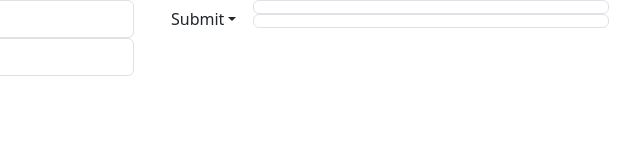
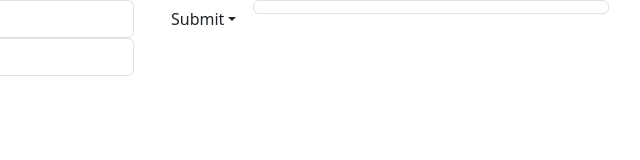
Before and after one commit to Auragen-dev/textCalculator, a plain HTML site: page index.html in a window 1280 px wide. Shown: the full height of the page, 304-944 px from the left. Drawn offline with nearby package versions, Linux system fonts and the light colour scheme.

Commit message:
deleted the second result textbox i made by mistake

```diff
--- a/index.html
+++ b/index.html
@@ -33,7 +33,6 @@
 
             <div class="col-4">
                 <div type="text" id="result" class="form-control"></div>
-                <div type="text" id="result" class="form-control"></div>
             </div>
 
     </div>
```
